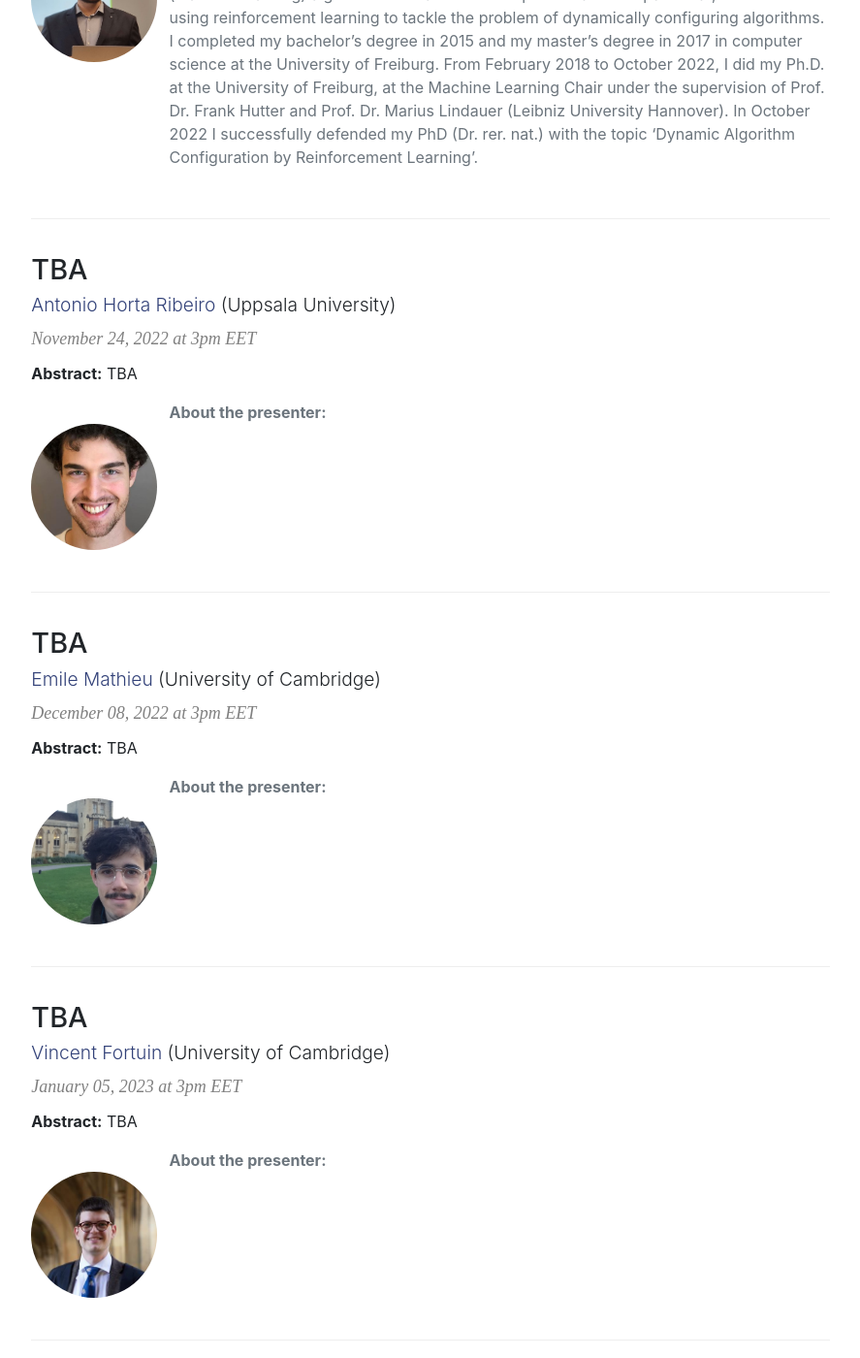
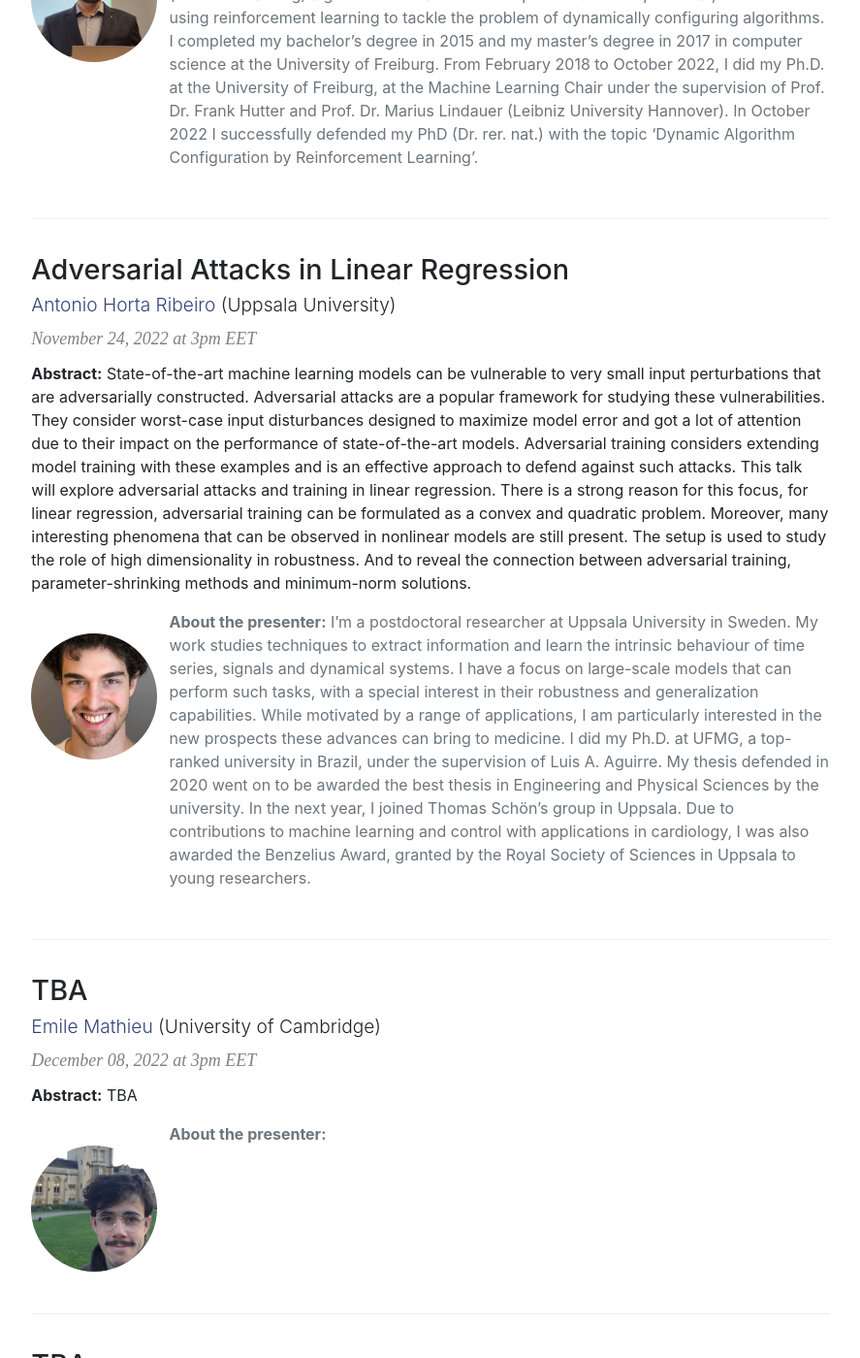
Before and after one commit to AaltoML/apml, a Jekyll site: the page built from index.html, in a window 1280 px wide and 1400 px high, scrolled down 1611 px. Shown: the whole window at 97% size, without its empty margins (196-1083 px from the left). Built offline with Jekyll 4.4.1, drawn with Linux system fonts in a browser that asks for light colours.

Commit message:
Added Antonios talk details

```diff
--- a/_data/talks.yml
+++ b/_data/talks.yml
@@ -188,12 +188,12 @@
   photo: andre_biedenkapp_2
 
 - date: November 24, 2022 at 3pm EET
-  title: "TBA"
+  title: "Adversarial Attacks in Linear Regression"
   presenter: "Antonio Horta Ribeiro"
   url: https://katalog.uu.se/profile/?id=N18-2038
   affiliation: "Uppsala University"
-  abstract: "TBA"
-  biography: ""
+  abstract: "State-of-the-art machine learning models can be vulnerable to very small input perturbations that are adversarially constructed. Adversarial attacks are a popular framework for studying these vulnerabilities. They consider worst-case input disturbances designed to maximize model error and got a lot of attention due to their impact on the performance of state-of-the-art models. Adversarial training considers extending model training with these examples and is an effective approach to defend against such attacks. This talk will explore adversarial attacks and training in linear regression.  There is a strong reason for this focus, for linear regression, adversarial training can be formulated as a convex and quadratic problem. Moreover, many interesting phenomena that can be observed in nonlinear models are still present. The setup is used to study the role of high dimensionality in robustness. And to reveal the connection between adversarial training, parameter-shrinking methods and minimum-norm solutions."
+  biography: "I'm a postdoctoral researcher at Uppsala University in Sweden. My work studies techniques to extract information and learn the intrinsic behaviour of time series, signals and dynamical systems. I have a focus on large-scale models that can perform such tasks, with a special interest in their robustness and generalization capabilities. While motivated by a range of applications, I am particularly interested in the new prospects these advances can bring to medicine. I did my Ph.D. at UFMG, a top-ranked university in Brazil, under the supervision of Luis A. Aguirre. My thesis defended in 2020 went on to be awarded the best thesis in Engineering and Physical Sciences by the university.  In the next year, I joined Thomas Schön's group in Uppsala. Due to contributions to machine learning and control with applications in cardiology, I was also awarded the Benzelius Award, granted by the Royal Society of Sciences in Uppsala to young researchers."
   photo: antonio_horta_ribeiro
 
 - date: December 08, 2022 at 3pm EET
```
